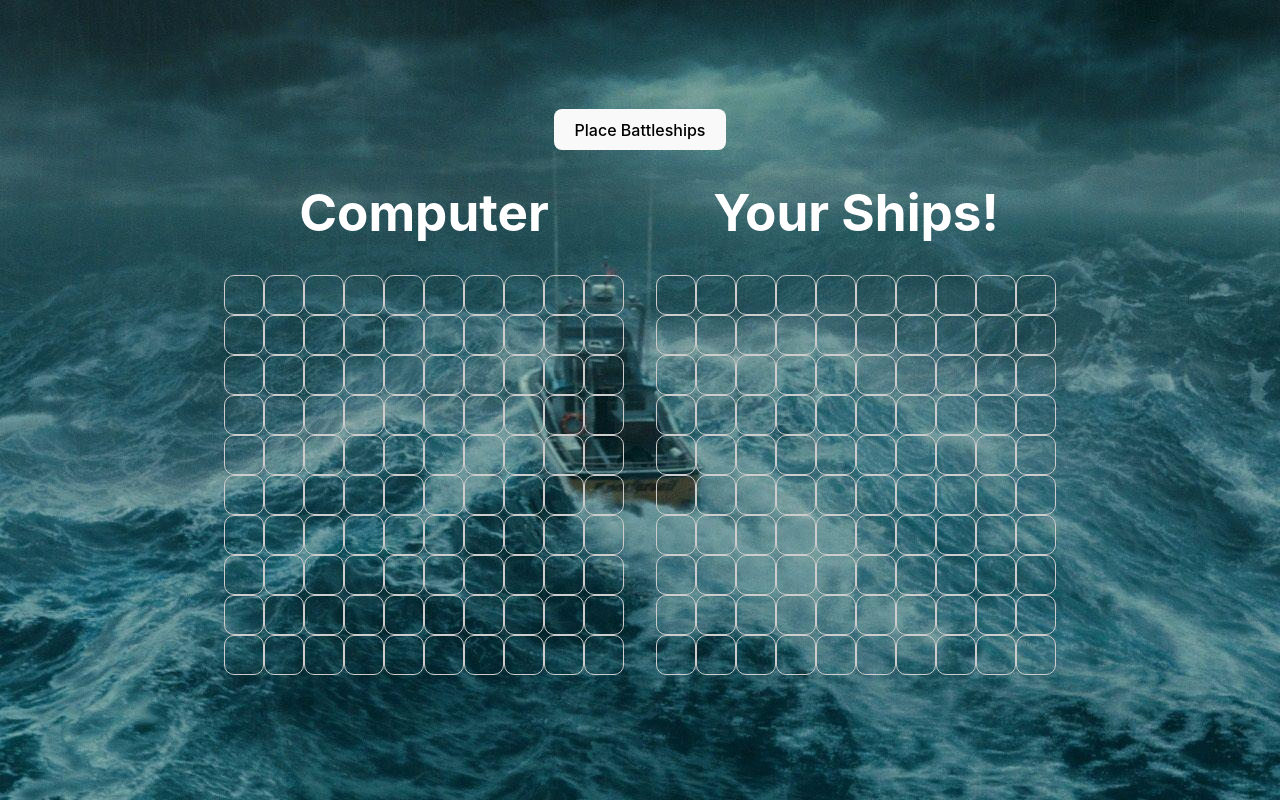
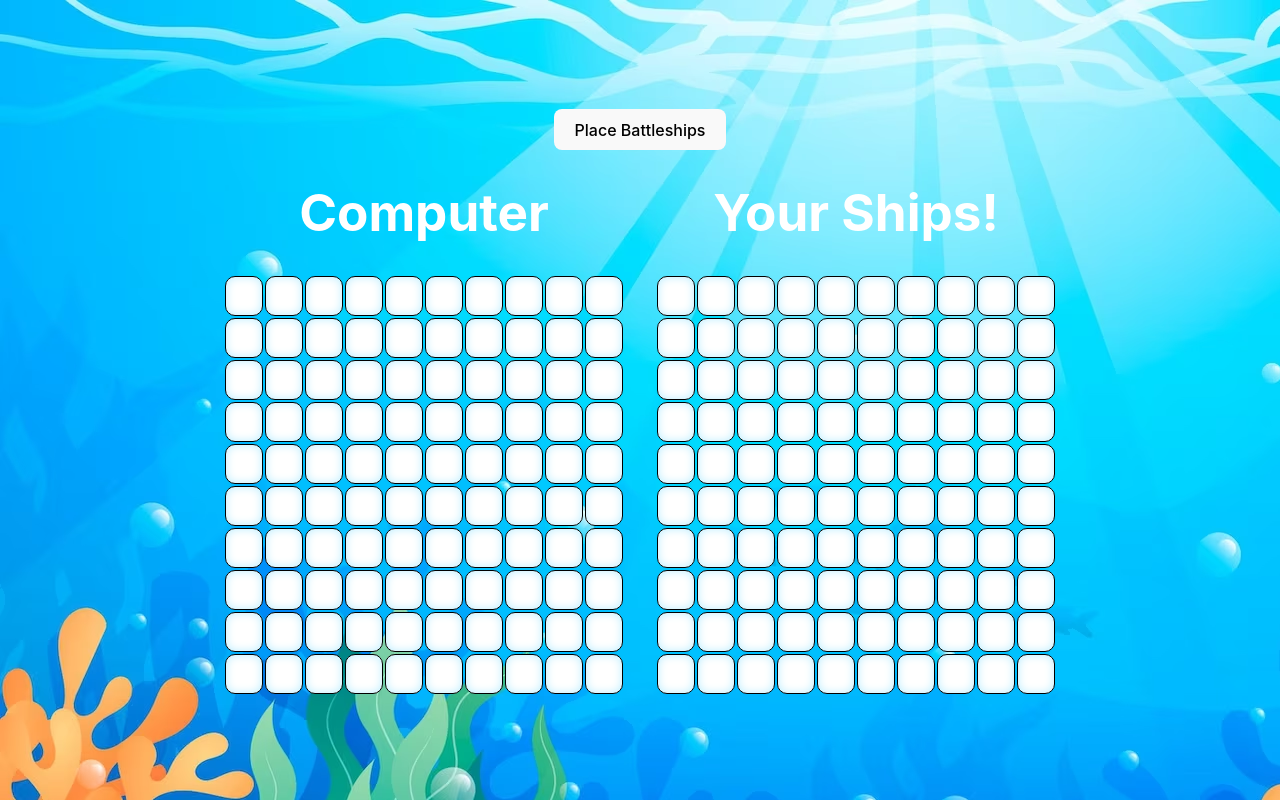
Before and after one commit to benante/battleship, a React (Vite) app: page / in a window 1280 px wide. Built offline with nearby package versions, Linux system fonts and the light colour scheme.

Commit message:
styling semi done

```diff
--- a/public/styles/board.css
+++ b/public/styles/board.css
@@ -3,7 +3,7 @@
 }
 
 body {
-  background-image: url(../images/ocean-storm.jpeg);
+  background-image: url(../images/sea-background.avif);
 }
 
 .main-container {
@@ -24,16 +24,22 @@ h1 {
   /* border: 1px solid #000; */
 }
 
+.board > * > * {
+  background-color: white;
+}
+
 .row {
   display: flex;
   flex-wrap: wrap;
 }
 
 .cell {
+  margin: 1px;
   width: 40px;
   height: 40px;
-  border: 1px solid #ccc;
+  border: 1px solid black;
   border-radius: 10px;
+  box-shadow: inset 0 0 10px #b9edff;
 }
 
 /* .player-board {
--- a/public/styles/ships.css
+++ b/public/styles/ships.css
@@ -1,5 +1,5 @@
 .player-board .ship-cell {
-  background-color: green; /* Set the desired background color for ship cells */
+  background-color: #35deb4; /* Set the desired background color for ship cells */
   /* Add any other styling you want */
 }
 
```
Also changed, not shown: public/images/sea-background.avif (added).
